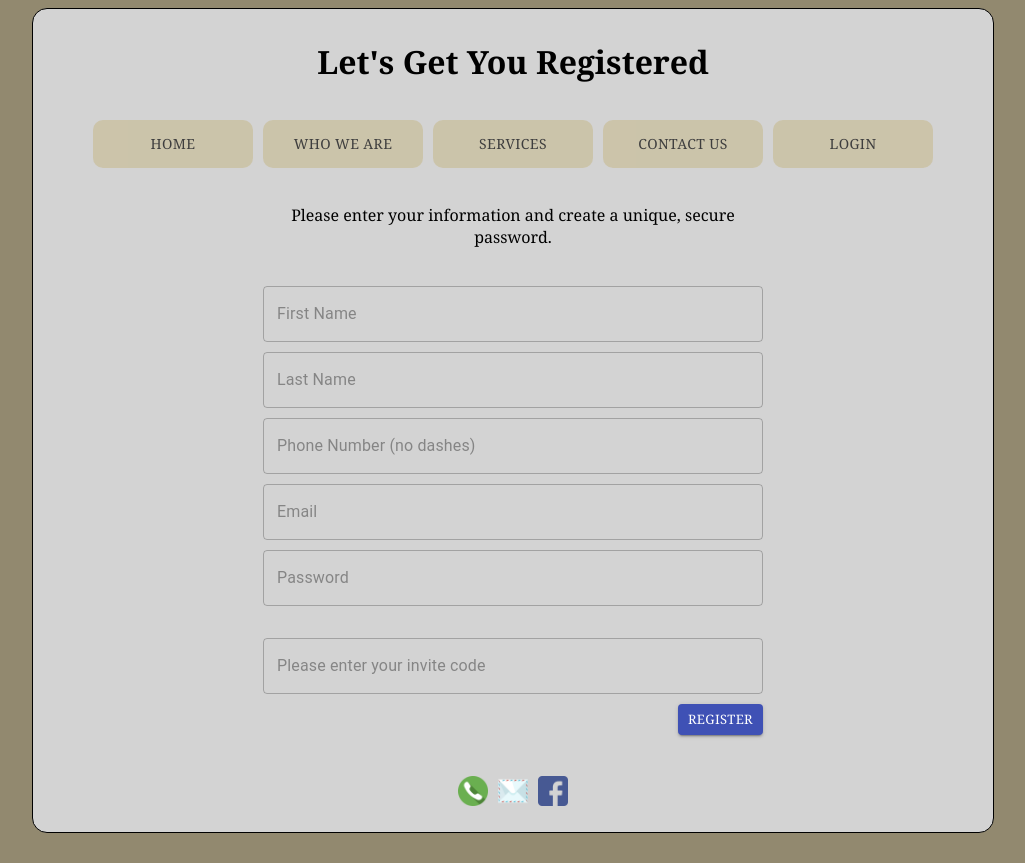
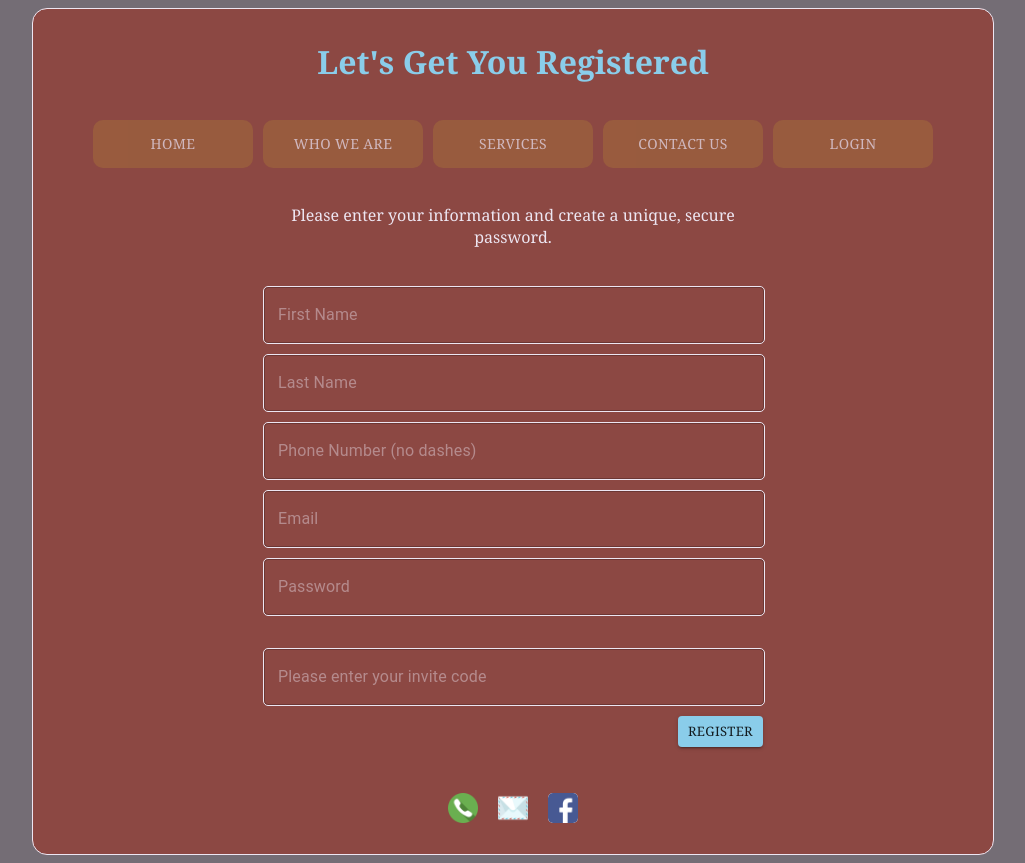
Before and after one commit to cperault/roofmasters, a React (Create React App) app: page /registration in a window 1280 px wide. Shown: the whole page, without its empty margins (127-1152 px from the left). Before the commit the page ends 841 px from the top, so only its background shows below. Built offline with nearby package versions, Linux system fonts and the light colour scheme.

Commit message:
Changed color theme.

```diff
--- a/src/Views/ConfirmRegistration.js
+++ b/src/Views/ConfirmRegistration.js
@@ -14,6 +14,11 @@ const ConfirmRegistration = ({ Nav, Footer }) => {
   const [pageLoading, setPageLoading] = useState(false);
   const [emailAddress, setEmailAddress] = useState("");
   const [registrationCode, setRegistrationCode] = useState("");
+  const inputStyle = {
+    marginBottom: "10px",
+    border: "solid 1px #ede6f2",
+    borderRadius: "5px"
+  };
   //prompt user to enter the code they receive via email before proceeding
   const confirmRegistration = registrationCode => {
     setPageLoading(true);
@@ -55,27 +60,37 @@ const ConfirmRegistration = ({ Nav, Footer }) => {
           <TextField
             variant="outlined"
             fullWidth
-            style={{ marginBottom: "10px" }}
+            style={inputStyle}
             name="email_address"
             value={emailAddress}
             onChange={text => setEmailAddress(text.target.value)}
-            placeholder="Enter the email address you provided"
+            placeholder="Email address being verified"
+            InputProps={{
+              style: {
+                color: "#ede6f2"
+              }
+            }}
           ></TextField>
           <br />
           <TextField
             variant="outlined"
             fullWidth
-            style={{ marginBottom: "10px" }}
+            style={inputStyle}
             name="registration_code"
             value={registrationCode}
             onChange={text => setRegistrationCode(text.target.value)}
-            placeholder="Enter the confirmation code"
+            placeholder="Confirmation code"
+            InputProps={{
+              style: {
+                color: "#ede6f2"
+              }
+            }}
           ></TextField>
           <br />
           <Button
             onClick={() => confirmRegistration(registrationCode, emailAddress)}
             variant="contained"
-            color="primary"
+            style={{ backgroundColor: "#8acdea" }}
             size="small"
           >
             Verify
--- a/src/Views/Contact.js
+++ b/src/Views/Contact.js
@@ -25,6 +25,11 @@ const Contact = ({
   let userName = user[0].firstName + " " + user[0].lastName;
   let userEmail = user[0].emailAddress;
 
+  const inputStyle = {
+    marginBottom: "10px",
+    border: "solid 1px #ede6f2",
+    borderRadius: "5px"
+  };
   //set up the request to PHP backend for contact form processing
   const processContactForm = () => {
     let formData = [];
@@ -71,25 +76,35 @@ const Contact = ({
           <TextField
             variant="outlined"
             fullWidth
-            style={{ marginBottom: "10px" }}
+            style={inputStyle}
             name="contact_name"
             value={userIsLoggedIn === "false" ? contactName : userName}
             placeholder="Your Name"
             onChange={text => setContactName(text.target.value)}
+            InputProps={{
+              style: {
+                color: "#ede6f2"
+              }
+            }}
           />
           <br />
           <TextField
             variant="outlined"
             fullWidth
-            style={{ marginBottom: "10px" }}
+            style={inputStyle}
             name="contact_mail"
             value={userIsLoggedIn === "false" ? contactEmail : userEmail}
             placeholder="Your Email Address"
             onChange={text => setContactEmail(text.target.value)}
+            InputProps={{
+              style: {
+                color: "#ede6f2"
+              }
+            }}
           />
           <br />
           <TextField
-            style={{ marginBottom: "10px" }}
+            style={inputStyle}
             multiline
             fullWidth
             variant="outlined"
@@ -98,22 +113,33 @@ const Contact = ({
             placeholder="Let us know how we can help..."
             value={contactDescriptionText}
             onChange={text => setContactDescriptionText(text.target.value)}
+            InputProps={{
+              style: {
+                color: "#ede6f2"
+              }
+            }}
           />
           <br />
           <TextField
             variant="outlined"
-            style={{ marginBottom: "10px" }}
+            style={inputStyle}
             name="invite_code"
             fullWidth
             value={inviteCode}
             onChange={text => setInviteCode(text.target.value)}
             required
             placeholder="Please enter your invite code"
+            InputProps={{
+              style: {
+                color: "#ede6f2",
+                outlineColor: "red"
+              }
+            }}
           />
           <Button
             onClick={processContactForm}
             variant="contained"
-            color="primary"
+            style={{ backgroundColor: "#8acdea" }}
             size="small"
           >
             Send
--- a/src/Views/Footer.js
+++ b/src/Views/Footer.js
@@ -52,6 +52,7 @@ const Footer = ({ userIsLoggedIn }) => {
             alt="Facebook icon"
             src={require("../Media/facebook.png")}
             height="30"
+            style={{ backgroundColor: "white" }}
             width="30"
           />
         </a>
--- a/src/Views/Login.js
+++ b/src/Views/Login.js
@@ -18,6 +18,11 @@ const Login = ({ loggedInUser, userIsLoggedIn, stateHandler, Nav, Footer }) => {
   const [pageLoading, setPageLoading] = useState(false);
   //useState hook to store errors from form
   const [errors, setErrors] = useState([]);
+  const inputStyle = {
+    marginBottom: "10px",
+    border: "solid 1px #ede6f2",
+    borderRadius: "5px"
+  };
   //authentication handler function
   const authenticate = (email, password) => {
     //page-loading effect should display while request is in progress
@@ -107,8 +112,13 @@ const Login = ({ loggedInUser, userIsLoggedIn, stateHandler, Nav, Footer }) => {
           <TextField
             name="login_email"
             value={email}
-            style={{ marginBottom: "10px" }}
+            style={inputStyle}
             fullWidth
+            InputProps={{
+              style: {
+                color: "#ede6f2"
+              }
+            }}
             variant="outlined"
             onChange={text => setEmail(text.target.value)}
             placeholder="Email"
@@ -118,7 +128,12 @@ const Login = ({ loggedInUser, userIsLoggedIn, stateHandler, Nav, Footer }) => {
           <TextField
             type="password"
             name="login_password"
-            style={{ marginBottom: "10px" }}
+            style={inputStyle}
+            InputProps={{
+              style: {
+                color: "#ede6f2"
+              }
+            }}
             fullWidth
             variant="outlined"
             value={password}
@@ -130,7 +145,7 @@ const Login = ({ loggedInUser, userIsLoggedIn, stateHandler, Nav, Footer }) => {
           <Button
             onClick={() => authenticate(email, password)}
             variant="contained"
-            color="primary"
+            style={{ backgroundColor: "#8acdea" }}
             size="small"
           >
             Login
@@ -148,7 +163,7 @@ const Login = ({ loggedInUser, userIsLoggedIn, stateHandler, Nav, Footer }) => {
             ""
           )}
         </div>
-        <p>
+        <p className="no-account-p-link">
           <a href="/registration">No account? Sign up!</a>
           <input type="hidden" name="action" value="signup" />
         </p>
--- a/src/Views/Registration.js
+++ b/src/Views/Registration.js
@@ -27,6 +27,11 @@ const Registration = ({
   //useState hook to manage the "page loading effect"
   const [pageLoading, setPageLoading] = useState(false);
   const [errors, setErrors] = useState([]);
+  const inputStyle = {
+    marginBottom: "10px",
+    border: "solid 1px #ede6f2",
+    borderRadius: "5px"
+  };
   //submit email address and password from registration for account to be created
   //note: data will be sanitized server-side but protected by HTTPS client side
   const registerUser = (
@@ -92,21 +97,31 @@ const Registration = ({
           <TextField
             variant="outlined"
             fullWidth
-            style={{ marginBottom: "10px" }}
+            style={inputStyle}
             name="signup_first_name"
             value={firstName}
             onChange={text => setFirstName(text.target.value)}
             placeholder="First Name"
+            InputProps={{
+              style: {
+                color: "#ede6f2"
+              }
+            }}
           />
           <br />
           <TextField
             variant="outlined"
             fullWidth
-            style={{ marginBottom: "10px" }}
+            style={inputStyle}
             name="signup_last_name"
             value={lastName}
             onChange={text => setLastName(text.target.value)}
             placeholder="Last Name"
+            InputProps={{
+              style: {
+                color: "#ede6f2"
+              }
+            }}
           />
           <br />
           <NumberFormat
@@ -117,41 +132,61 @@ const Registration = ({
             name="signup_phone"
             onChange={text => setPhone(text.target.value)}
             placeholder="Phone Number (no dashes)"
-            style={{ marginBottom: "10px" }}
+            style={inputStyle}
             format="###-###-####"
             mask="_"
+            InputProps={{
+              style: {
+                color: "#ede6f2"
+              }
+            }}
           />
           <br />
           <TextField
             variant="outlined"
             fullWidth
-            style={{ marginBottom: "10px" }}
+            style={inputStyle}
             name="signup_email"
             value={email}
             onChange={text => setEmail(text.target.value)}
             placeholder="Email"
+            InputProps={{
+              style: {
+                color: "#ede6f2"
+              }
+            }}
           />
           <br />
           <TextField
             type="password"
             variant="outlined"
             fullWidth
-            style={{ marginBottom: "10px" }}
+            style={inputStyle}
             name="signup_password"
             value={password}
             onChange={text => setPassword(text.target.value)}
             placeholder="Password"
+            InputProps={{
+              style: {
+                color: "#ede6f2"
+              }
+            }}
           />
           <br />
           <br />
           <TextField
             variant="outlined"
             fullWidth
-            style={{ marginBottom: "10px" }}
+            style={inputStyle}
             name="invite_code"
             value={inviteCode}
             onChange={text => setInviteCode(text.target.value)}
             placeholder="Please enter your invite code"
+            InputProps={{
+              style: {
+                color: "#ede6f2"
+              }
+            }}
           />
           <br />
           <Button
@@ -166,8 +201,8 @@ const Registration = ({
               )
             }
             variant="contained"
-            color="primary"
             size="small"
+            style={{ backgroundColor: "#8acdea" }}
           >
             Register
           </Button>
--- a/src/Views/URLNav.js
+++ b/src/Views/URLNav.js
@@ -36,12 +36,12 @@ const URLNav = ({ userIsLoggedIn }) => {
           label={link.name}
           onClick={() => navRedirectHandler(link.value)}
           style={{
-            backgroundColor: "#C9BE99",
+            backgroundColor: "#9e643c",
             width: "auto",
             height: "auto",
             margin: "5px",
             borderRadius: "10px",
-            color: "black",
+            color: "#ede6f2",
             position: "static"
           }}
         />
--- a/src/page_styling.css
+++ b/src/page_styling.css
@@ -3,23 +3,23 @@
 }
 
 body {
-  background-color: #92896f;
+  background-color: #746d75;
 }
 
 .wrapper_div {
   margin: 0 auto;
   min-width: 300px;
   max-width: 960px;
-  border: solid black 1px;
+  border: solid #ede6f2 1px;
   border-radius: 15px;
   text-align: center;
-  background-color: lightgray;
+  background-color: #8c4843;
 }
 
 .wrapper_header {
   display: inline-block;
   padding: 10px;
-  color: black;
+  color: #8acdea;
 }
 
 .wrapper_body_div_profile,
@@ -54,18 +54,18 @@ form {
 .wrapper_body_div_content_paragraph {
   text-align: justify;
   text-indent: 50px;
-  color: black;
+  color: #ede6f2;
 }
 
 .wrapper_body_div_content_paragraph_header {
-  color: black;
+  color: #8acdea;
 }
 
 .landing_wrapper_body_div_content_paragraph {
   overflow: hidden;
   text-align: justify;
   text-indent: 50px;
-  color: black;
+  color: #ede6f2;
 }
 
 .left_image,
@@ -170,22 +170,32 @@ a:link {
 }
 
 .contact_form_div_footer img {
-  padding: 5px;
+  margin: 10px;
+  border-radius: 5px;
 }
 
 .register_form_div_header {
   text-align: center;
+  color: #ede6f2;
 }
 
 .registration-form-error-div {
   margin: 0 auto;
+  color: #8acdea;
 }
 .registration-form-error-div ul {
   margin: 0 auto;
   list-style-type: none;
+  color: #ede6f2;
 }
 .registration-form-error-div p {
   font-weight: bold;
+}
+.no-account-p-link a {
+  color: #8acdea;
+}
+.loading-message {
+  color: #8acdea;
 }
 /*
 media query for responsiveness; adjusts the nav links
```
